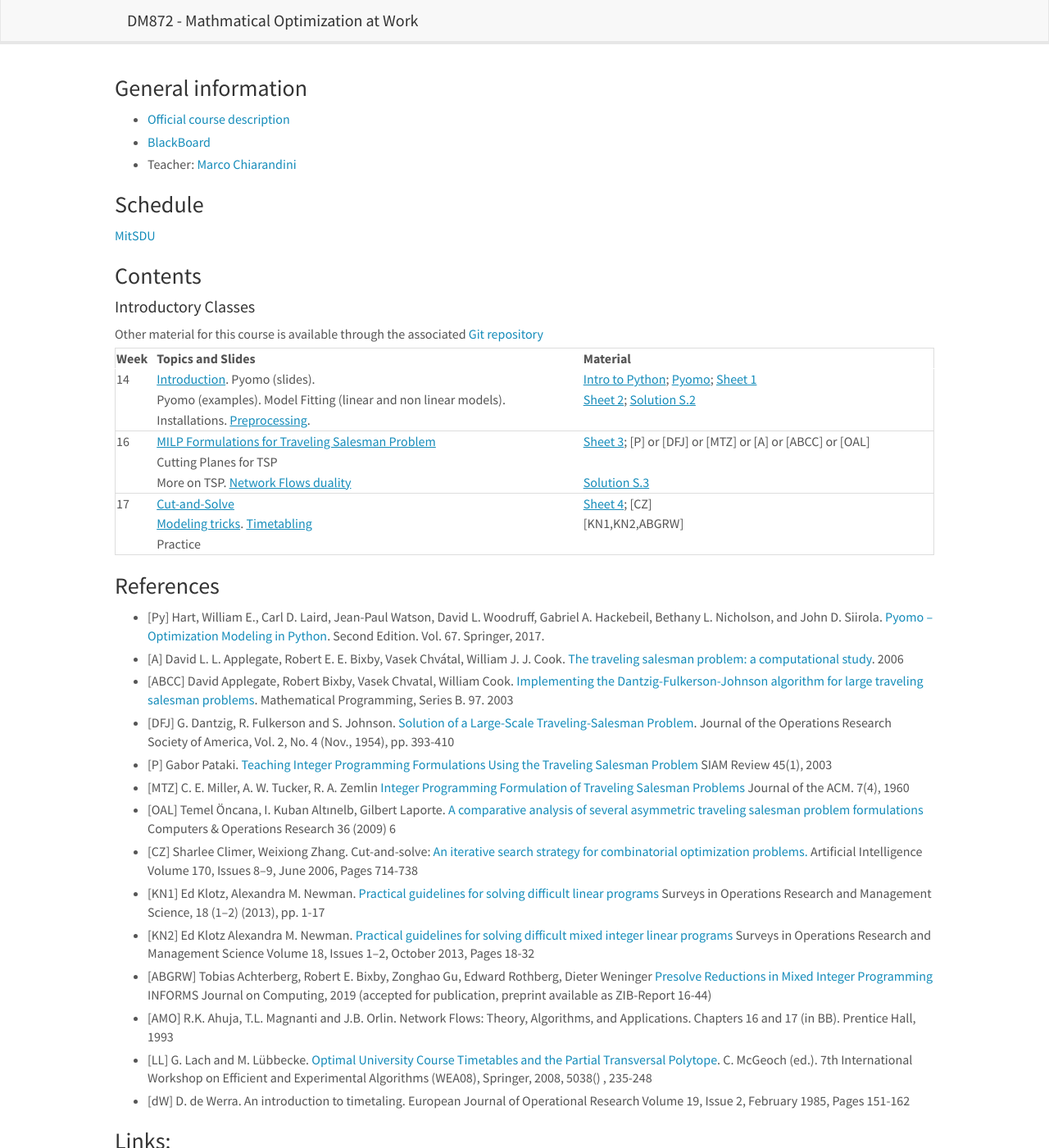
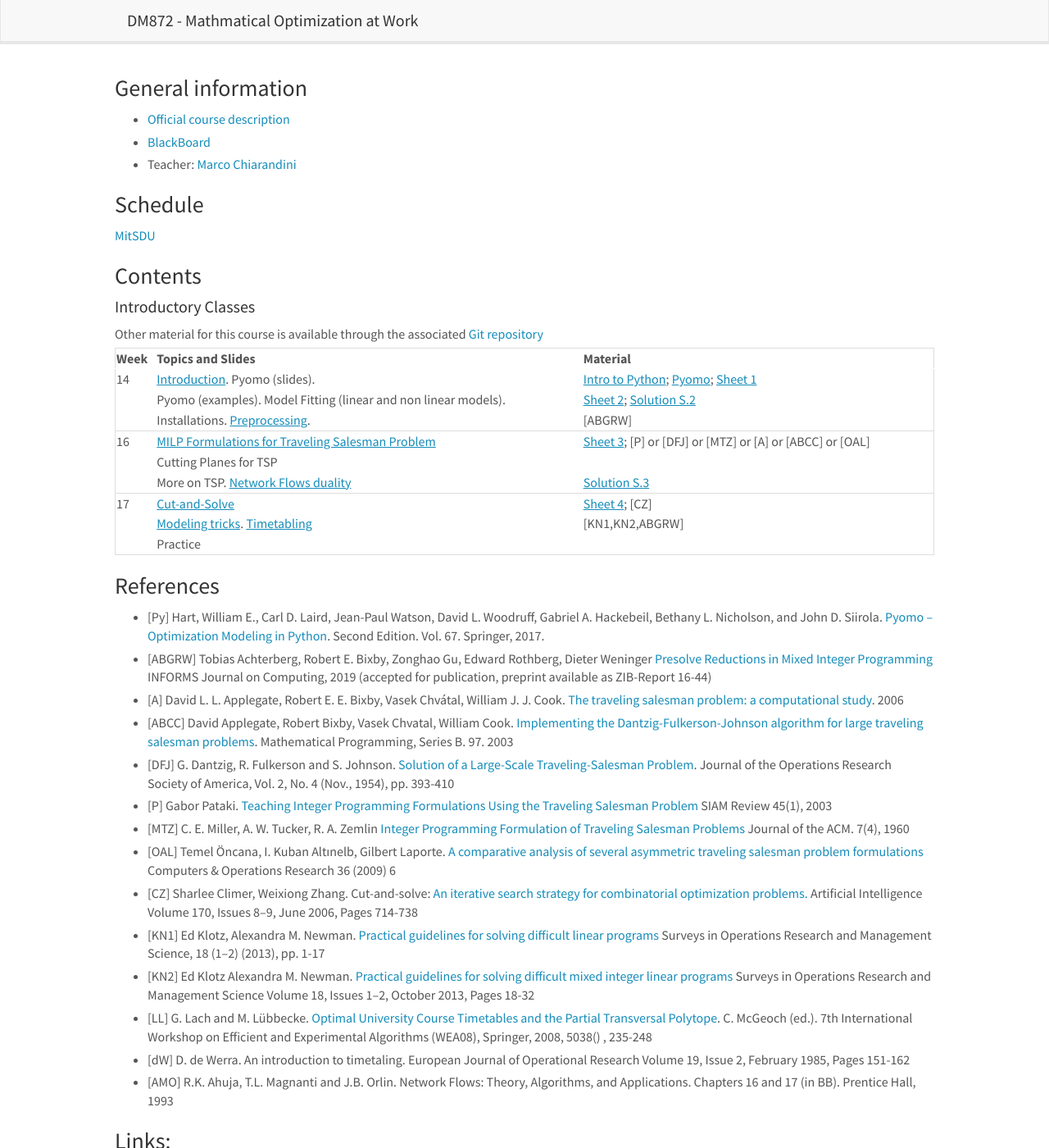
Before and after one commit to DM872/dm872.github.io, a Jekyll site: the page built from index.md, in a window 1280 px wide and 1400 px high. Shown: the whole window at 82% size. Built offline with Jekyll 4.4.1, drawn with Linux system fonts in a browser that asks for light colours; nearby versions of some CDN libraries.

```diff
--- a/index.md
+++ b/index.md
@@ -46,7 +46,7 @@
 |--------------+------------------------------------------------------------------+------------------------------------------------------------------------------------|
 |           14 | [Introduction][51]. Pyomo (slides).                              | [Intro to Python][10];  [Pyomo](http://www.pyomo.org/documentation); [Sheet 1][11] |
 |              | Pyomo (examples).  Model Fitting (linear and non linear models). | [Sheet 2][12]; [Solution S.2][32]                                                  |
-|              | Installations. [Preprocessing][52].                              |                                                                                    |
+|              | Installations. [Preprocessing][52].                              | [ABGRW]                                                                            |
 |--------------+------------------------------------------------------------------+------------------------------------------------------------------------------------|
 |           16 | [MILP Formulations for Traveling Salesman Problem][53]           | [Sheet 3][13]; [P] or [DFJ] or [MTZ] or [A] or [ABCC] or [OAL]                     |
 |              | Cutting Planes for TSP                                           |                                                                                    |
@@ -110,6 +110,13 @@
   Edition.  Vol. 67. Springer, 2017.
 
 
+- [ABGRW] Tobias Achterberg, Robert E. Bixby, Zonghao Gu, Edward
+  Rothberg, Dieter Weninger [Presolve Reductions in Mixed Integer
+  Programming](https://opus4.kobv.de/opus4-zib/frontdoor/index/index/docId/7262)
+  INFORMS Journal on Computing, 2019 (accepted for publication, preprint
+  available as ZIB-Report 16-44)
+
+
 - [A] David L. L. Applegate, Robert E. E. Bixby, Vasek Chvátal, William
   J. J. Cook. [The traveling salesman problem: a computational
   study](https://ebookcentral.proquest.com/lib/sdub/detail.action?docID=768550).
@@ -143,8 +150,6 @@
   formulations](https://doi.org/10.1016/j.cor.2007.11.008) Computers & Operations Research 36 (2009) 6
 
 
-
-
 - [CZ] Sharlee Climer, Weixiong Zhang. Cut-and-solve: [An iterative
   search strategy for combinatorial optimization
   problems.](https://doi.org/10.1016/j.artint.2006.02.005) Artificial
```
Also changed, not shown: other parts of index.md (+10 -12 lines).
